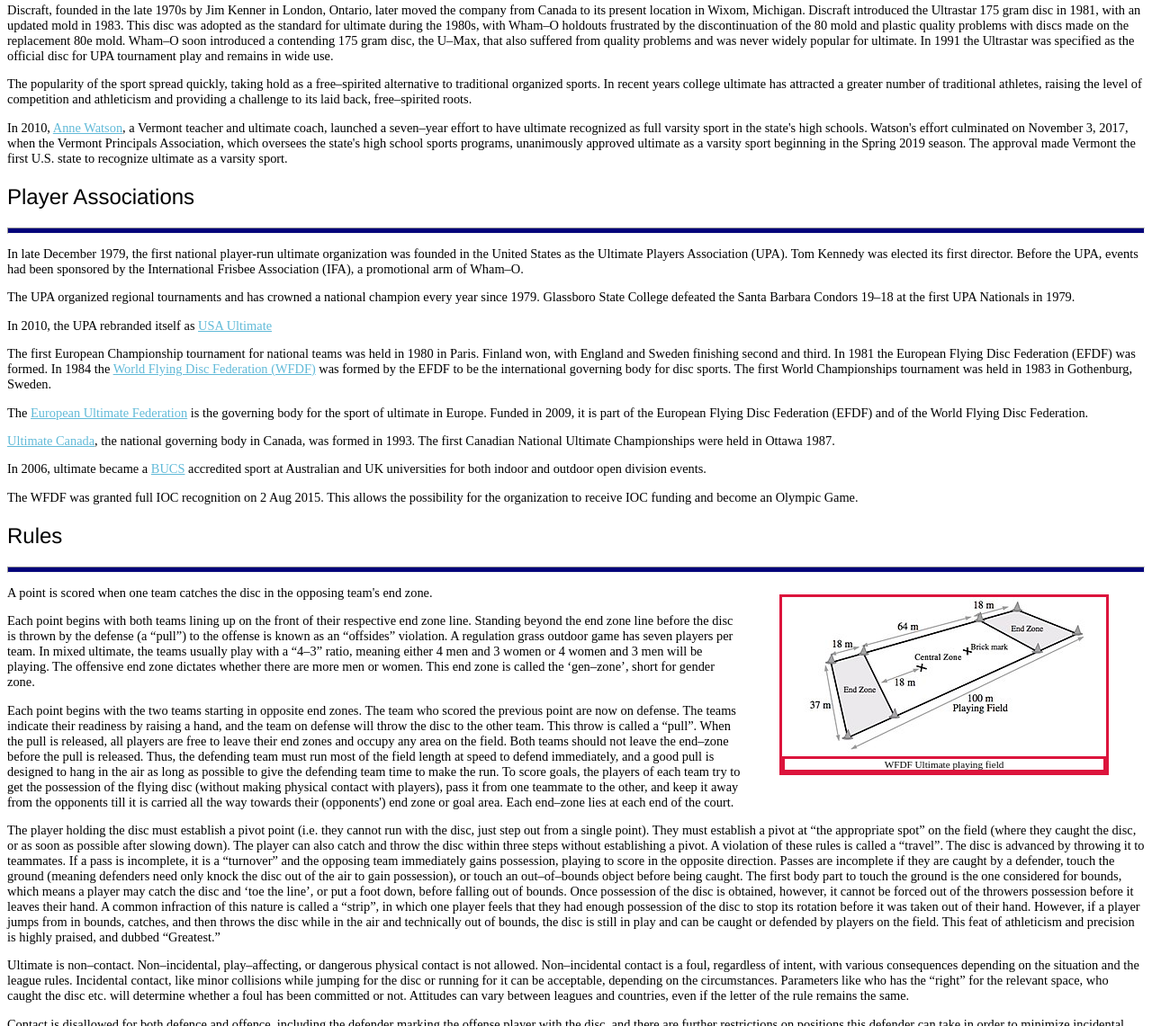
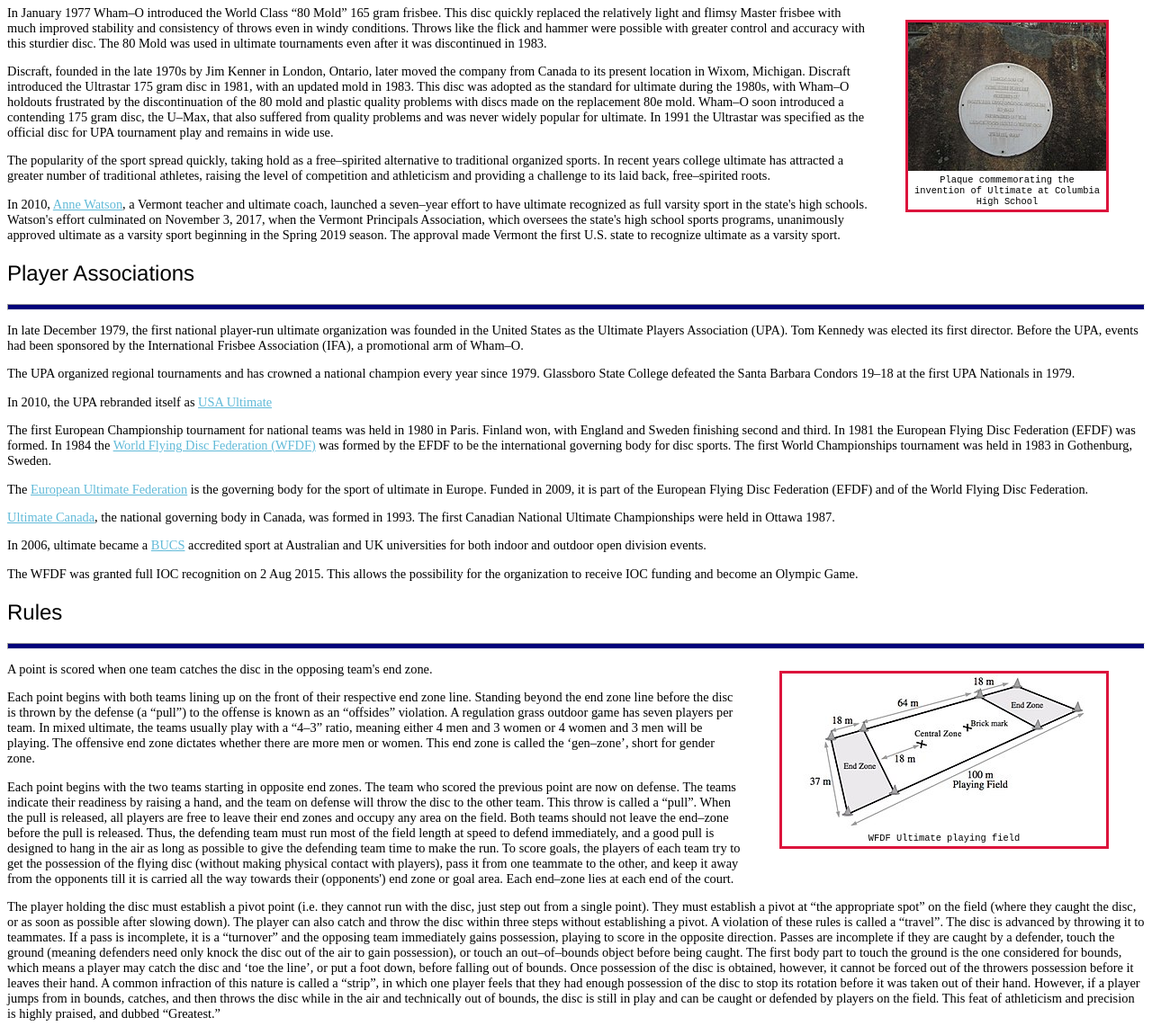
Before and after one commit to JoshMJohnson/Portfolio-Josh-Johnson, a plain HTML site: page HTML/Ultimate_Frisbee.html in a window 1280 px wide. Shown: the part 1822-2963 px from the top of the page at 90% size. Drawn offline with Linux system fonts and the light colour scheme.

Commit message:
Updated Ultimate Frisbee page

```diff
--- a/CSS/Ultimate_Frisbee.css
+++ b/CSS/Ultimate_Frisbee.css
@@ -15,18 +15,25 @@
     height: 15%;
 }
 
-figure, figcaption {
+figure {
     border-style: solid;
     border-color: crimson;
 }
 
-#rules>figure {
+figcaption {
+    font-size: .8em;
+    text-align: center;
+    padding-bottom: 3px;
+    font-family: monospace;
+}
+
+#playing_field, #pie_tin, #plaque  {
     float: right;
 }
 
-figcaption {
-    font-size: .7em;
-    text-align: center;
+#plaque>figcaption, #pie_tin>figcaption  {
+    width: 210px;
+    padding-left: 5px;
 }
 
 /* text */
--- a/HTML/Ultimate_Frisbee.html
+++ b/HTML/Ultimate_Frisbee.html
@@ -113,6 +113,10 @@
                 the perfect synchrony and the joy of the moment, and as I landed I said to myself, &lsquo;This is the ultimate game. This is the ultimate game.&rsquo;
                 <span>&mdash;Jared Kass, one of the inventors of ultimate, interviewed in 2003, speaking of the summer of 1968</span>
             </blockquote>
+            <figure id="pie_tin">
+                <img src="../Test_Files/Images/Ultimate/Frisbie_Pie_Tin.jpg" alt="Frisbie pie tin">
+                <figcaption>Frisbie pie tin by the Frisbie Pie Comapny</figcaption>
+            </figure>
             <p>
                 Team flying disc games using pie tins and cake pan lids were part of Amherst College student culture for decades before plastic discs
                 were available. A similar two&ndash;hand, touch&ndash;football&ndash;based game was played at Kenyon College in Ohio starting in 1942.
@@ -150,6 +154,10 @@
                 In 1975, ultimate was introduced at the Canadian Open Frisbee Championships in Toronto as a showcase event. Ultimate league play
                 in Canada began in Toronto in 1979.The Toronto Ultimate Club is one of ultimate&apos;s oldest leagues.
             </p>
+            <figure id="plaque">
+                <img src="../Test_Files/Images/Ultimate/Plaque.jpg" alt="Plaque commemorating invention">
+                <figcaption>Plaque commemorating the invention of Ultimate at Columbia High School</figcaption>
+            </figure>
             <p>
                 In January 1977 Wham&ndash;O introduced the World Class &ldquo;80 Mold&rdquo; 165 gram frisbee. This disc quickly replaced the relatively light and
                 flimsy Master frisbee with much improved stability and consistency of throws even in windy conditions. Throws like the flick and
@@ -220,8 +228,8 @@
         <section id="rules">
             <h2 class="header">Rules</h2>
             <hr>
-            <figure>
-                <img id="playing_field" src="../Test_Files/Images/Ultimate/Ultimate_field_WFDF_rules.jpg" alt="WFDF Ultimate Playing field">
+            <figure id="playing_field">
+                <img src="../Test_Files/Images/Ultimate/Ultimate_field_WFDF_rules.jpg" alt="WFDF Ultimate Playing field">
                 <figcaption>WFDF Ultimate playing field</figcaption>
             </figure>
             <p>
```
Also changed, not shown: Test_Files/Images/Ultimate/Frisbie_Pie_Tin.jpg (added), Test_Files/Images/Ultimate/Plaque.jpg (added).
